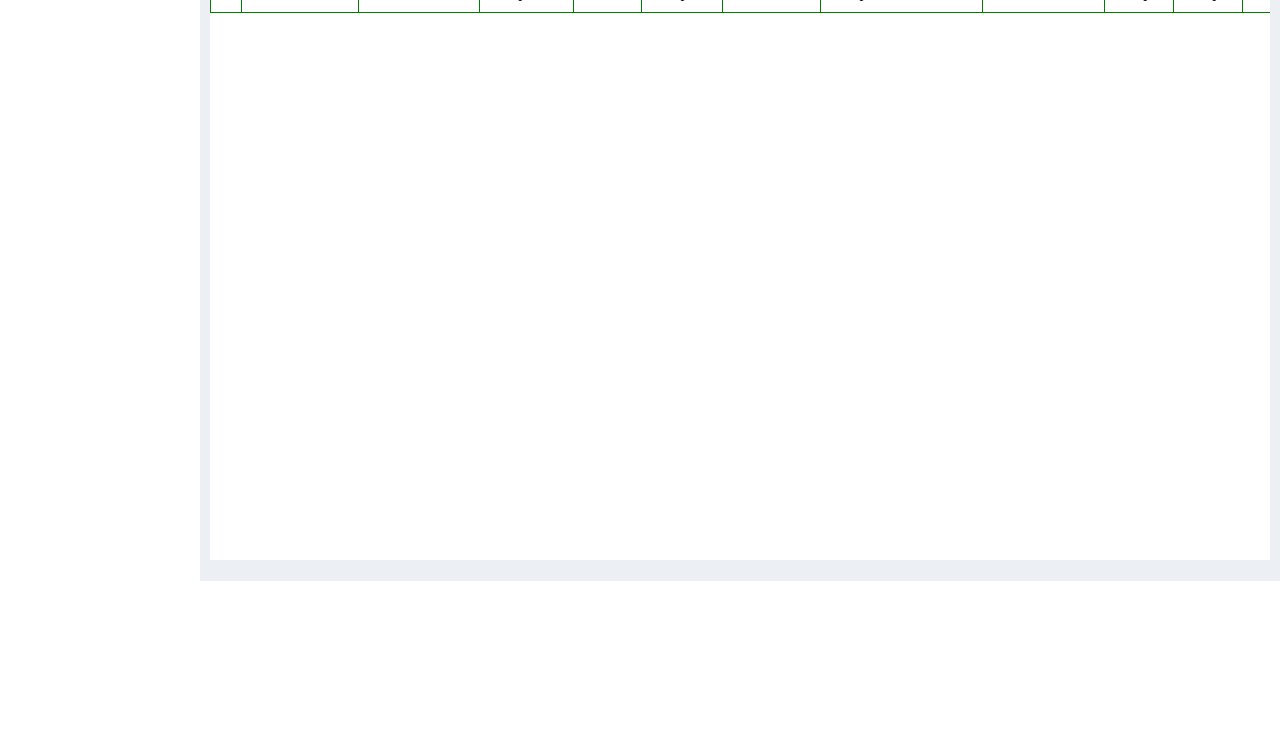
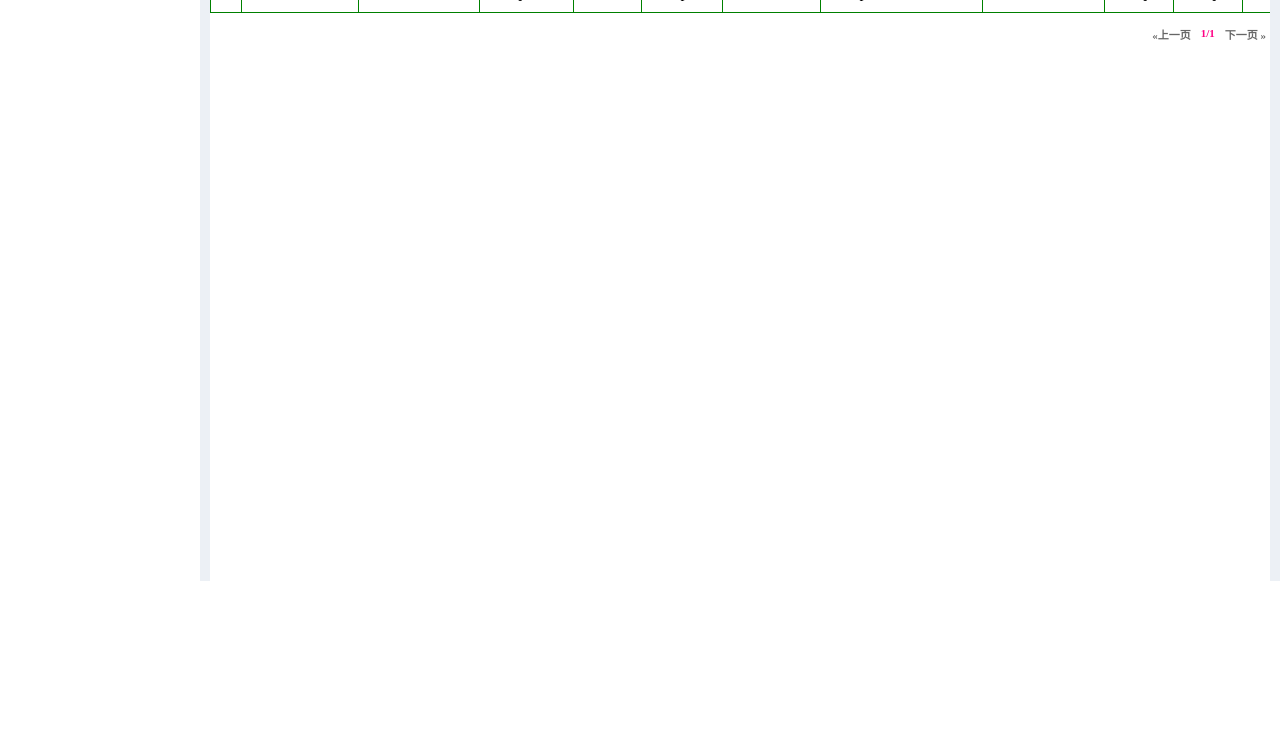
Before and after one commit to gsy13213009/py_django, a Django app: page /download_info/ in a window 1280 px wide. Shown: the part 1485-2241 px from the top of the page. Before the commit the page ends 2066 px from the top, so only its background shows below. Run offline with Django 3.2, Linux system fonts and the light colour scheme; tables that the repository leaves empty hold one stand-in row (values such as "Sample post").

Commit message:
[optimize] 增加分页器的效果

```diff
--- a/download/download_info/views.py
+++ b/download/download_info/views.py
@@ -10,15 +10,15 @@ from download_info.models import DownloadInfo
 
 
 def index(request):
-    paginator = Paginator(DownloadInfo.objects.all(), 25)
-    page = request.GET.get('page')
+    info_list = DownloadInfo.objects.all()
+    paginator = Paginator(info_list, 15)
     try:
-        contacts = paginator.page(page)
+        page = int(request.GET.get('page', 1))
+        info_list = paginator.page(page)
     except PageNotAnInteger:
-        contacts = paginator.page(1)
-    except EmptyPage:
-        contacts = paginator.page(paginator.num_pages)
-    return render(request, './download_info/index.html', {'cus_list': contacts})
+        info_list = paginator.page(1)
+
+    return render(request, 'download_info/index.html', locals())
 
 
 def report(request):
--- a/download/static/css/index.css
+++ b/download/static/css/index.css
@@ -100,7 +100,7 @@
 }
 
 .content .box {
-    height: 904px;
+    height: 1100px;
     background: #fff;
     margin: 0px 10px 0px 10px;
     border-top: 1px solid gray;
@@ -175,3 +175,15 @@
 .conten table tbody {
     display: table-row;
 }
+
+
+/*分页效果*/
+#pagination{ float:right; margin:10px 0; }
+#pagination-flickr li { border:0; margin:0; padding:0; font-size:11px; list-style:none; /* savers */ float:left; }
+#pagination-flickr a { border:solid 1px #DDDDDD; margin-right:2px; }
+#pagination-flickr .previous-off,#pagination-flickr .next-off { color:#666666; display:block; float:left; font-weight:bold; padding:3px 4px; }
+#pagination-flickr .next a,#pagination-flickr .previous a { font-weight:bold; border:solid 1px #FFFFFF; }
+#pagination-flickr .active { color:#ff0084; font-weight:bold; display:block; float:left; padding:4px 6px; }
+#pagination-flickr a:link,
+#pagination-flickr a:visited { color:#0063e3; display:block; float:left; padding:3px 6px; text-decoration:none; }
+#pagination-flickr a:hover { border:solid 1px #000; background:#0063DC; color:#FFF; }
--- a/download/templates/download_info/index.html
+++ b/download/templates/download_info/index.html
@@ -97,7 +97,7 @@
             </tr>
             </thead>
             <tbody>
-            {% for customer in cus_list %}
+            {% for customer in info_list %}
             <tr>
                 <td>{{customer.id}}</td>
                 <td>{{customer.client_timestamp}}</td>
@@ -124,25 +124,46 @@
             </tbody>
         </table>
 
-        <nav aria-label="Page navigation">
-            <ul class="pagination">
-                {% if cus_list.has_previous %}
-                <li>
-                    <a href="?page={{ cus_list.previous_page_number }}" aria-label="Previous">
-                        <span aria-hidden="true">&laquo;</span>
-                    </a>
-                </li>
+
+        <div id="pagination">
+            <ul id="pagination-flickr">
+                {% if info_list.has_previous %}
+                    <li class="previous"><a href="?page={{ info_list.previous_page_number }}">&laquo;上一页</a></li>
+                {% else %}
+                    <li class="previous-off">&laquo;上一页</li>
                 {% endif %}
 
-                {% if cus_list.has_next %}
-                <li>
-                    <a href="?page={{ cus_list.next_page_number }}" aria-label="Next">
-                        <span aria-hidden="true">&raquo;</span>
-                    </a>
-                </li>
+                <li class="active">{{ info_list.number }}/{{ info_list.paginator.num_pages }}</li>
+
+                {% if info_list.has_next %}
+                    <li class="next"><a href="?page={{ info_list.next_page_number }}">下一页 &raquo;</a></li>
+                {% else %}
+                    <li class="next-off">下一页 &raquo;</li>
                 {% endif %}
             </ul>
-        </nav>
+        </div>
+
+
+
+{#        <nav aria-label="Page navigation">#}
+{#            <ul class="pagination">#}
+{#                {% if cus_list.has_previous %}#}
+{#                <li>#}
+{#                    <a href="?page={{ cus_list.previous_page_number }}" aria-label="Previous">#}
+{#                        <span aria-hidden="true">&laquo;</span>#}
+{#                    </a>#}
+{#                </li>#}
+{#                {% endif %}#}
+{##}
+{#                {% if cus_list.has_next %}#}
+{#                <li>#}
+{#                    <a href="?page={{ cus_list.next_page_number }}" aria-label="Next">#}
+{#                        <span aria-hidden="true">&raquo;</span>#}
+{#                    </a>#}
+{#                </li>#}
+{#                {% endif %}#}
+{#            </ul>#}
+{#        </nav>#}
     </div>
 </div>
 </body>
```
